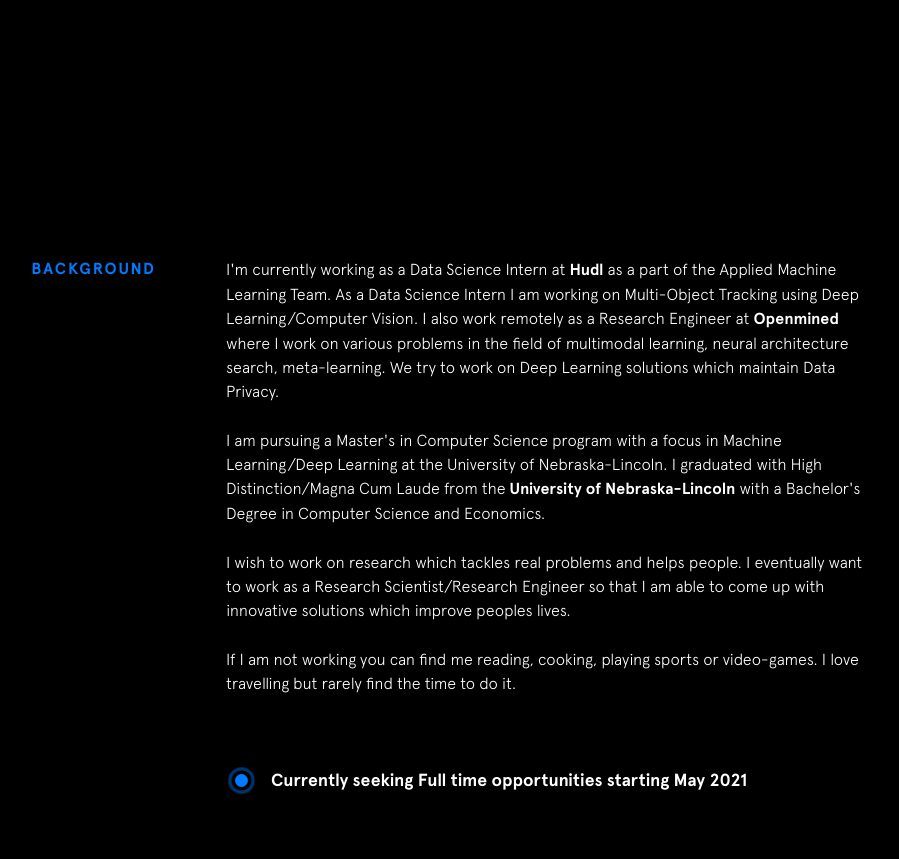
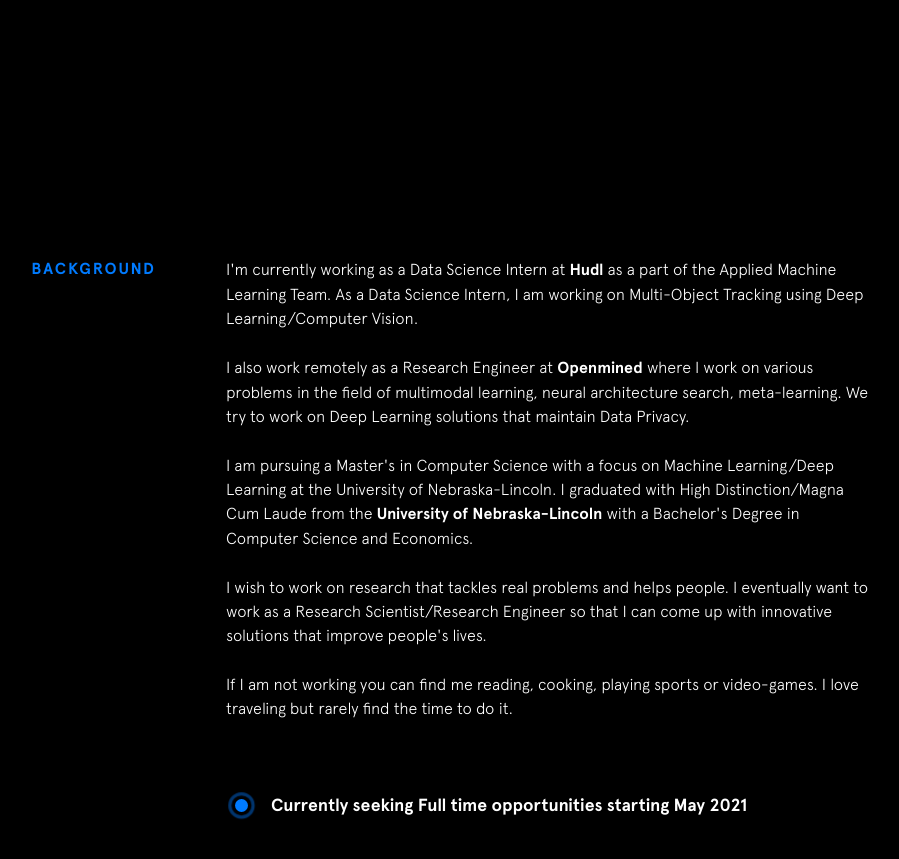
Before and after one commit to atharva-tendle/atharva-tendle.github.io, a Jekyll site: the page built from index.html, in a window 1280 px wide and 900 px high, scrolled down 743 px. Shown: the top 859 px of the window, without its empty margins (224-1123 px from the left). Built offline with Jekyll 4.4.1, drawn with Linux system fonts in a browser that asks for light colours; nearby versions of some CDN libraries; some of the changed text lies outside the part shown.

Commit message:
More fixes

```diff
--- a/_data/skills.yml
+++ b/_data/skills.yml
@@ -7,7 +7,7 @@ languages:
   - item: JavaScript
   - item: SQL
 
-libraries and frameworks:
+libraries-frameworks:
   - item: Tensorflow
   - item: Keras
   - item: Pytorch
--- a/_includes/background.html
+++ b/_includes/background.html
@@ -4,23 +4,26 @@
     <p>
       I'm currently working as a Data Science Intern at
       <a class="underline-link" href="https://www.hudl.com/" target="_blank">Hudl</a> as a part of the Applied Machine Learning Team.
-      As a Data Science Intern I am working on Multi-Object Tracking using Deep Learning/Computer Vision.
+      As a Data Science Intern, I am working on Multi-Object Tracking using Deep Learning/Computer Vision.
+    </p>
+    <p>
       I also work remotely as a Research Engineer at
       <a class="underline-link" href="https://www.openmined.org/" target="_blank">Openmined</a> where I work on various problems in the field of multimodal learning,
-      neural architecture search, meta-learning. We try to work on Deep Learning solutions which maintain Data Privacy.
+      neural architecture search, meta-learning. We try to work on Deep Learning solutions that maintain Data Privacy.
     </p>
     <p>
-      I am pursuing a  Master's in Computer Science program with a focus in Machine Learning/Deep Learning at the University of Nebraska-Lincoln.
+      I am pursuing a  Master's in Computer Science with a focus on Machine Learning/Deep Learning at the University of Nebraska-Lincoln.
       I graduated with High Distinction/Magna Cum Laude from the
       <a class="underline-link" href="https://cse.unl.edu/" target="_blank">University of Nebraska-Lincoln</a> with a Bachelor's Degree in Computer Science and Economics.
     </p>
     <p>
-      I wish to work on research which tackles real problems and helps people.
-      I eventually want to work as a Research Scientist/Research Engineer so that I am able to come up with innovative solutions which improve peoples lives.
+      I wish to work on research that tackles real problems and helps people.
+      I eventually want to work as a Research Scientist/Research Engineer so that I can come up with innovative solutions that improve
+      people's lives.
     </p>
 
     <p>
-      If I am not working you can find me reading, cooking, playing sports or video-games. I love travelling but rarely find the time to do it.
+      If I am not working you can find me reading, cooking, playing sports or video-games. I love traveling but rarely find the time to do it.
     </p>
 
     {% include employment-status.html %}
--- a/_includes/skills.html
+++ b/_includes/skills.html
@@ -13,6 +13,14 @@
         </ul>
       </div>
       <div class="skillz__category">
+        <div class="skillz__category__label">Libraries and Frameworks</div>
+        <ul>
+          {% for language in site.data.skills.libraries-frameworks %}
+          <li class="skillz__category__item">{{libraries-frameworks.item}}</li>
+          {% endfor %}
+        </ul>
+      </div>
+      <div class="skillz__category">
         <div class="skillz__category__label">Tools</div>
         <ul>
             {% for tool in site.data.skills.tools %}
```
Also changed, not shown: _data/other-projects.yml (+31 -45 lines).
